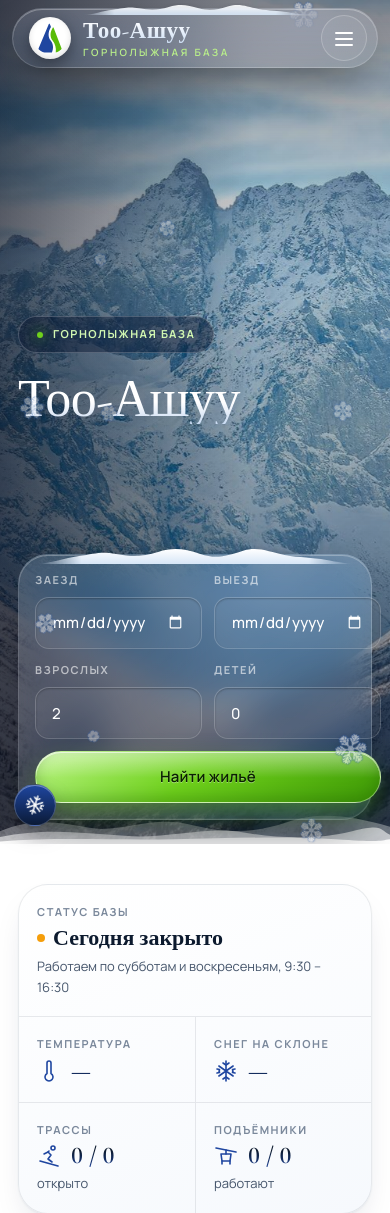
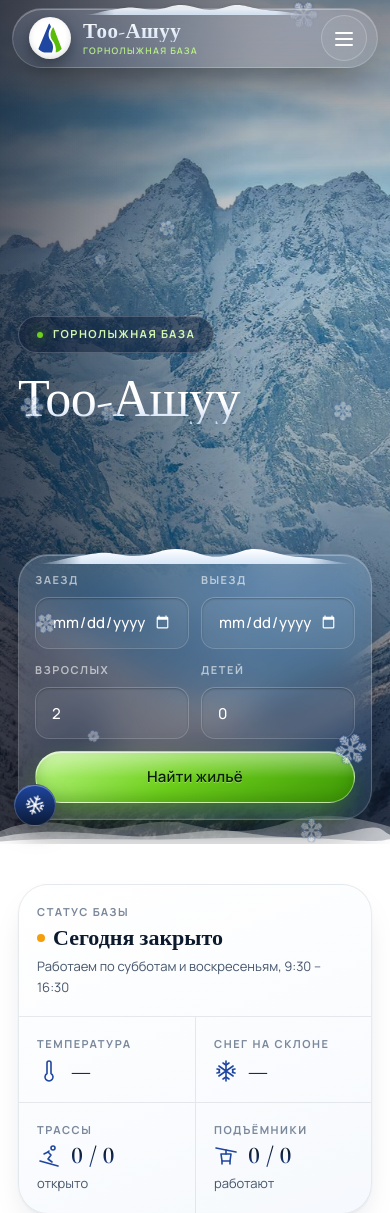
Before and after one commit to Nurbolottop/Ski-Resort, a Django app: page / in a window 390 px wide. Shown: the top 1213 px of the page. Run offline with Django 5.2, Linux system fonts and the light colour scheme; data comes from the database, SQL or seed files in the repository; data that the repository does not hold is empty.

Commit message:
Мобильная вёрстка: без горизонтального переполнения
Co-Authored-By: Claude Opus 5.5 <noreply@anthropic.com>

```diff
--- a/app/static/css/glass.css
+++ b/app/static/css/glass.css
@@ -1615,3 +1615,164 @@ html {
         -webkit-box-reflect: unset;
     }
 }
+
+/* =============================================================================
+   МОБИЛЬНАЯ ВЁРСТКА: ничего не шире экрана
+   ============================================================================= */
+html,
+body {
+    max-width: 100%;
+    overflow-x: clip;
+}
+
+/* Элементы сетки и флекса могут сжиматься меньше своего содержимого */
+.footer__inner,
+.grid,
+.booking-widget,
+.form__grid,
+.today__grid,
+.contacts,
+.detail,
+.intro {
+    min-width: 0;
+}
+
+.footer__col,
+.form__field,
+.booking-widget__field,
+.contacts > *,
+.detail > *,
+.intro > * {
+    min-width: 0;
+    max-width: 100%;
+}
+
+.footer__link,
+.footer__text,
+.contact-card__value,
+.card__title,
+.price-block__title {
+    overflow-wrap: anywhere;
+}
+
+/* Подписка в подвале */
+.subscribe {
+    max-width: 100%;
+}
+
+.subscribe .field__input {
+    flex: 1 1 0;
+    min-width: 0;
+    width: 0;
+}
+
+/* Поля ввода, особенно даты (на Android у них своя минимальная ширина) */
+.field__input,
+input[type="date"].field__input {
+    display: block;
+    min-width: 0;
+    max-width: 100%;
+    width: 100%;
+}
+
+input[type="date"].field__input {
+    -webkit-appearance: none;
+    appearance: none;
+    min-height: 50px;
+    line-height: 1.2;
+}
+
+input[type="date"]::-webkit-date-and-time-value {
+    text-align: left;
+}
+
+/* Шапка: логотип сжимается, кнопка меню всегда видна */
+.header__inner {
+    min-width: 0;
+    max-width: calc(100% - 24px);
+}
+
+.logo {
+    min-width: 0;
+    flex-shrink: 1;
+}
+
+.logo__text {
+    min-width: 0;
+    overflow: hidden;
+}
+
+.logo__name,
+.logo__sub {
+    white-space: nowrap;
+    overflow: hidden;
+    text-overflow: ellipsis;
+}
+
+.burger {
+    flex-shrink: 0;
+}
+
+/* Заголовки блоков прайса переносятся */
+.price-block__head {
+    flex-wrap: wrap;
+}
+
+@media (max-width: 640px) {
+    .booking-widget {
+        grid-template-columns: repeat(2, minmax(0, 1fr));
+    }
+
+    .logo__sub {
+        letter-spacing: .14em;
+        font-size: 9px;
+    }
+
+    .logo__name {
+        font-size: 21px;
+    }
+
+    .footer__links-grid {
+        grid-template-columns: repeat(2, minmax(0, 1fr));
+    }
+
+    .price-block__title {
+        font-size: 34px;
+    }
+
+    .cta__title,
+    .page-hero__title,
+    .section__title {
+        overflow-wrap: break-word;
+        hyphens: auto;
+    }
+}
+
+@media (max-width: 360px) {
+    .container {
+        padding: 0 14px;
+    }
+
+    .header__inner {
+        padding: 0 8px 0 10px;
+        gap: 10px;
+    }
+
+    .logo__mark {
+        width: 34px;
+        height: 34px;
+    }
+
+    .logo__sub {
+        display: none;
+    }
+
+    .booking-widget {
+        padding: 14px;
+        gap: 10px;
+    }
+
+    .hero__title {
+        font-size: 44px;
+    }
+}
```
